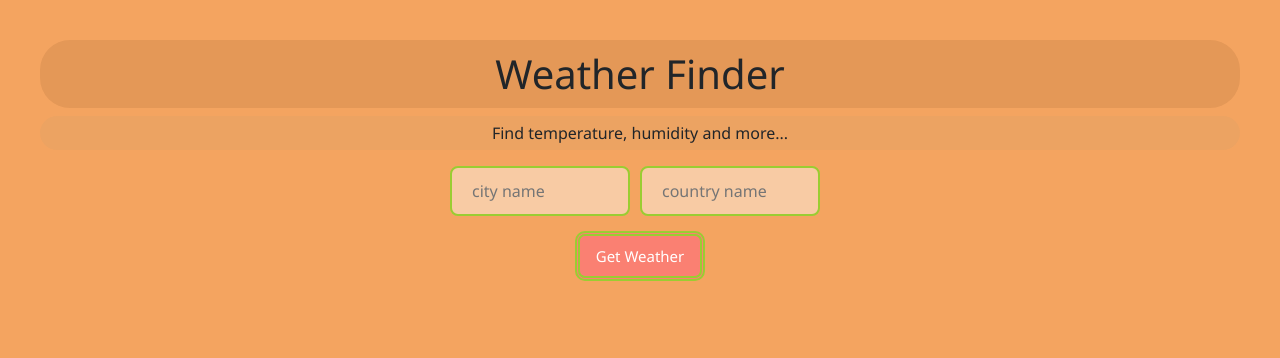
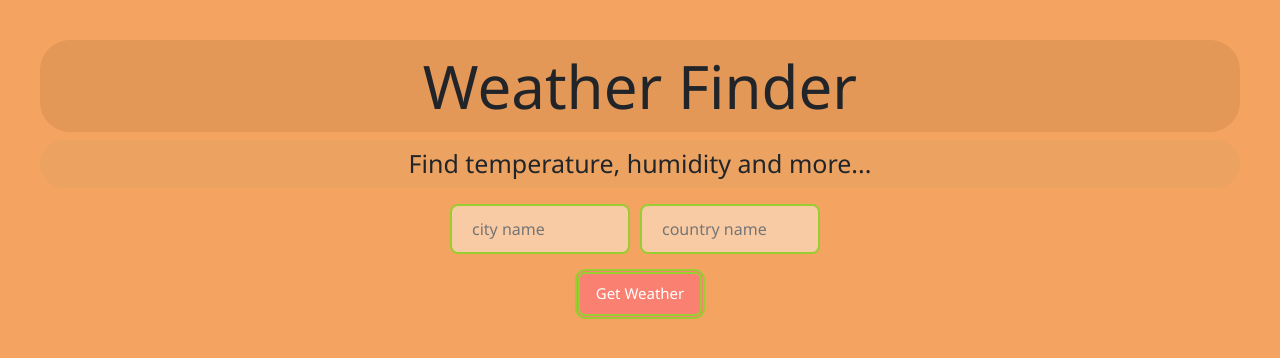
Before and after one commit to deydebraj/WeatherApp, a React (Create React App) app: page / in a window 1280 px wide. Shown: the top 358 px of the page. Built offline with nearby package versions, Linux system fonts and the light colour scheme.

Commit message:
initial-commit

```diff
--- a/src/App.css
+++ b/src/App.css
@@ -45,12 +45,14 @@
     background: rgb(228, 152, 87);
     border-radius: 30px;
     padding: 10px;
+    font-size: 60px;
 }
 
 p{
     background: rgb(236, 163, 98);
     padding: 5px;
     border-radius: 30px;
+    font-size: 25px;
 }
 
 
@@ -65,6 +67,7 @@
 .weather-output p{
     background: rgb(247, 164, 155);
     padding: 10px;
+    font-size: 17px;
 }
 .weather-output p:hover{
     border: 2px black;
--- a/src/App.js
+++ b/src/App.js
@@ -23,7 +23,7 @@
       const city = e.target.elements.city.value;
       const country = e.target.elements.country.value;
 
-      const api_call = await fetch (`http://api.openweathermap.org/data/2.5/weather?q=${city},${country}&APPID=${API_KEY}&units=metric`);
+      const api_call = await fetch (`https://api.openweathermap.org/data/2.5/weather?q=${city},${country}&APPID=${API_KEY}&units=metric`);
 
       const data = await api_call.json();
 //if the user dose'nt enter a value but press the button
```
